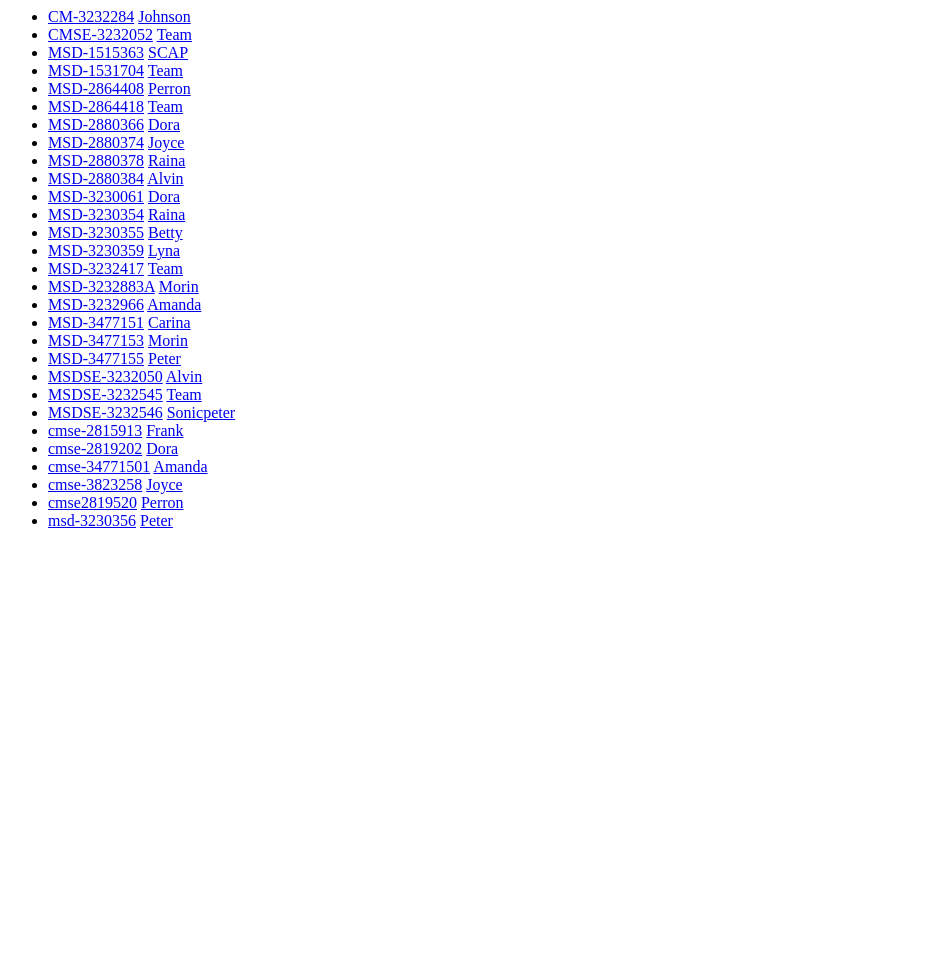
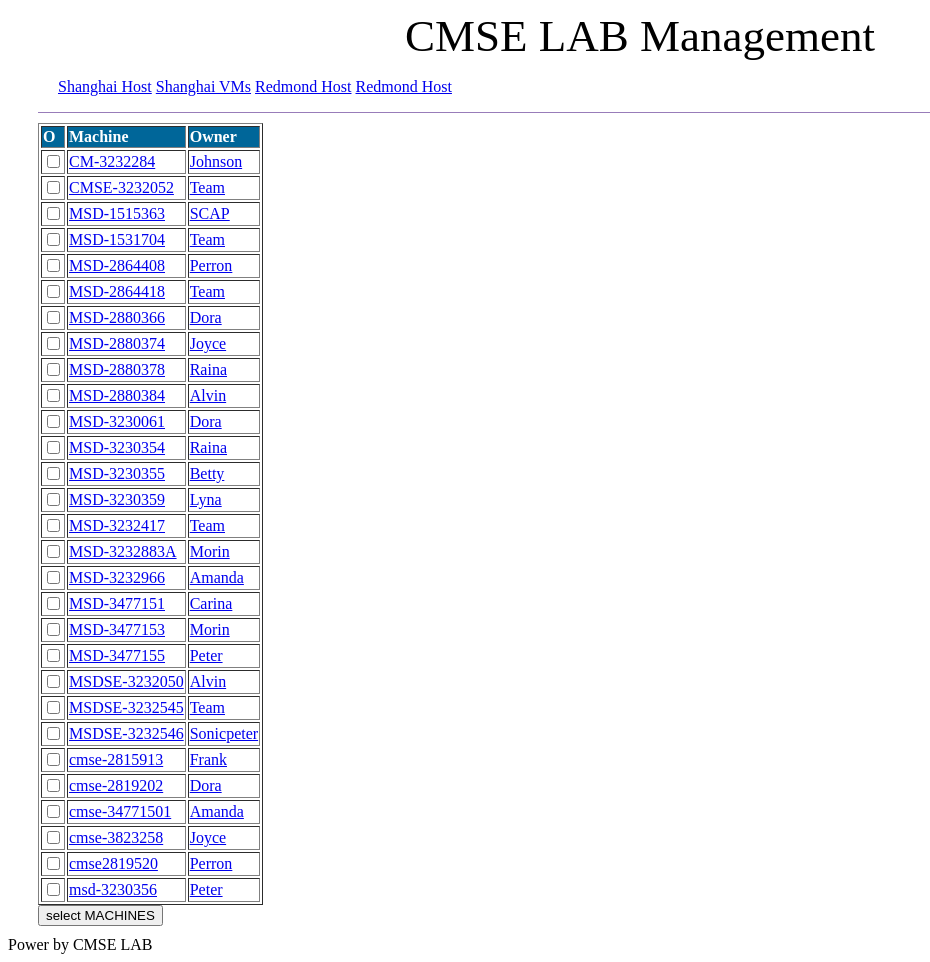
Before and after one commit to babeto/OINALL, a Django app: page /LA/ in a window 1280 px wide. Shown: the whole page, without its empty margins (0-930 px from the left). Before the commit the page ends 528 px from the top, so only its background shows below. Run offline with Django 3.2, Linux system fonts and the light colour scheme; data comes from the database, SQL or seed files in the repository.

Commit message:
template rollin

```diff
--- a/LABIOC/LA/models.py
+++ b/LABIOC/LA/models.py
@@ -17,7 +17,7 @@ class Patch(models.Model):
     title = models.CharField(max_length=200)
     kbnumber = models.CharField(max_length=200)
 
-class VirtualMachine(models.Model):
+class SHVirtualMachine(models.Model):
     vm_name = models.CharField(max_length=200)
     ip = models.GenericIPAddressField(null=True)
     owner = models.CharField(max_length=200)
@@ -33,3 +33,27 @@ class Vulnerability(models.Model):
     vulid = models.IntegerField(default=0)
     vulname = models.CharField(max_length=200)
     vuldescription = models.CharField(max_length=600)
+
+class REDHost(models.Model):
+    host_name = models.CharField(max_length=200)
+    ip = models.GenericIPAddressField(null=True)
+    owner = models.CharField(max_length=200)
+    os = models.CharField(max_length=200,null=True)
+    lastcu = models.CharField(max_length=200,null=True)
+    compliant = models.BooleanField(default=False,null=True)
+    lastscantime = models.DateTimeField(null=True)
+    def __str__(self):
+        return self.host_name
+
+
+class REDVirtualMachine(models.Model):
+    vm_name = models.CharField(max_length=200)
+    ip = models.GenericIPAddressField(null=True)
+    owner = models.CharField(max_length=200)
+    os = models.CharField(max_length=200,null=True)
+    lastcu = models.CharField(max_length=200,null=True)
+    compliant = models.BooleanField(default=True)
+    lastscantime = models.DateTimeField(null=True)
+    loc_host = models.ForeignKey(REDHost,on_delete=models.CASCADE,db_column='host_name')
+    def __str__(self):
+        return self.vm_name
--- /dev/null
+++ b/LABIOC/LA/static/LA/StyleLA.css
@@ -0,0 +1,31 @@
+body
+{
+}
+
+table .title {
+    color: white;
+    background-color: #006699;
+    font-weight: bold;
+}
+
+#header {
+    margin: 10px 30px 10px 30px;
+    font-size:45px;
+    text-align:center;
+}
+
+#navigation {
+    margin: 10px
+}
+
+#navigation li {
+    display: inline;
+}
+
+#divide hr{
+    margin: 10px 30px 10px 30px;
+}
+
+#content {
+    margin: 10px 30px 10px 30px;
+}
--- a/LABIOC/LA/templates/LA/index.html
+++ b/LABIOC/LA/templates/LA/index.html
@@ -1,16 +1,30 @@
-<html>
-<head><title></title></head>
+{% extends "base.html" %}
+{% block content %}
 
-<body>
+<div class="content">
+{% if all_sh_host %}
+<form action="{% url 'LA:detailList' %} " method="POST">
+    {% csrf_token %}
+        <table border="1">
+            <tr class="title">
+                <td>O</td>
+                <td>Machine</td>
+                <td>Owner</td>
+            </tr>
+        {% for host in all_sh_host %}
 
-{% if all_sh_host %}
-    <ul>
-        {% for host in all_sh_host %}
-        <li><a href="{% url 'LA:detail' host.host_name %}">{{host.host_name}}</a>  <a href="{% url 'LA:owner' host.owner%}">{{host.owner}}</a></li>
+            <tr>
+                <td><input type="checkbox" name="host_name" value="{{host.host_name}}" /></td>
+                <td><a href="{% url 'LA:detail' host.host_name %}">{{host.host_name}}</a> </td>
+                <td><a href="{% url 'LA:owner' host.owner%}">{{host.owner}}</a></td>
+            </tr>
         {% endfor %}
-    </ul>
+        </table>
+        <input type="submit", value="select MACHINES" />
 {% else %}
     <p>no host</p>
 {% endif %}
-</body>
-</html>
+</form>
+</div>
+
+{% endblock %}
--- /dev/null
+++ b/LABIOC/LA/templates/base.html
@@ -0,0 +1,35 @@
+<!DOCTYPE html>
+
+<html lang="en" xmlns="http://www.w3.org/1999/xhtml">
+<head>
+    <meta charset="utf-8" />
+    {% load static %}
+    <link rel="stylesheet" type="text/css" href="{% static 'LA/StyleLA.css' %}" />
+    <title>CMSE Lab</title>
+</head>
+<body>
+    <div id="header"><span>CMSE LAB Management</span></div>
+    <div id="navigation">
+        <ul>
+            <li>
+                <a id="lnkHome" href="{%url 'LA:index' %}">Shanghai Host</a>
+            </li>
+            <li>
+                <a id="lnkSHVM" href="{% url 'LA:shVM' %}">Shanghai VMs</a>
+            </li>
+            <li>
+                <a id="lnkRedHost" href="{% url 'LA:redHost' %}">Redmond Host</a>
+            </li>
+            <li>
+                <a id="lnkRedVM" href="{% url 'LA:redVM' %}">Redmond Host</a>
+            </li>
+        </ul>
+    </div>
+    <div id="divide"><hr align="center" color =" #987cb9" size="1" /></div>
+    <div id="content">
+        {% block content %}
+        {% endblock %}
+    </div>
+    <div class="page-footer"><span>Power by CMSE LAB</span></div>
+</body>
+</html>
--- a/LABIOC/LA/urls.py
+++ b/LABIOC/LA/urls.py
@@ -5,8 +5,12 @@ from . import views
 
 app_name = 'LA'
 urlpatterns = [
-    path('', views.index, name='index'),
+    #path('', views.index, name='index'),
+    path('', views.IndexView.as_view(), name = 'index'),
     path('owner/<str:owner_name>', views.showhost, name = 'owner'),
     path('host/<str:host_name>', views.showowner, name = 'detail'),
-
+    path('hostlist', views.showhostlist, name = 'detailList'),
+    path('shVM', views.showshVM, name = 'shVM'),
+    path('redHost', views.showredHost, name ='redHost'),
+    path('redVM', views.showredVM, name = 'redVM'),
 ]
--- a/LABIOC/LA/views.py
+++ b/LABIOC/LA/views.py
@@ -5,14 +5,30 @@ from django.shortcuts import render
 from django.http import HttpResponse
 from django.template import loader
 from .models import SHHost
+from .models import SHVirtualMachine
+from .models import REDHost
+from .models import REDVirtualMachine
+from django.http import HttpResponseRedirect
+from django.shortcuts import get_object_or_404, render
+from django.urls import reverse
+from django.views import generic
 
+'''
 def index(request):
-    all_sh_host = SHHost.objects.order_by('host_name')
+    all_sh_host = SHHost.objects.all() #.order_by('host_name')
     template = loader.get_template('LA/index.html')
     context = {
         'all_sh_host' : all_sh_host
     }
     return HttpResponse(template.render(context, request))
+'''
+
+class IndexView(generic.ListView):
+    template_name = 'LA/index.html'
+    context_object_name = 'all_sh_host'
+    def get_queryset(self):
+        """return all the Shanghai host"""
+        return SHHost.objects.order_by('host_name')
 
 def showhost(request, owner_name):
     owner_sh_host = SHHost.objects.filter(owner = owner_name)
@@ -23,3 +39,27 @@ def showowner(request, host_name):
     sel_host = SHHost.objects.get(host_name = host_name)
     context = { 'sel_host' : sel_host }
     return render(request, 'LA/details.html', {'sel_host': sel_host})
+
+def showhostlist(request):
+    if request.method=="POST":
+        hostlist = request.POST.getlist('host_name')
+        host_list=[]
+        for host in hostlist:
+            host_list.append(SHHost.objects.get(host_name=host))
+        context = {'host_list': host_list }
+        return render(request, 'LA/detailList.html', context)
+
+def showshVM(request):
+    shVM = SHVirtualMachine.objects.all()
+    context = {'shVM':shVM}
+    return render(request, 'LA/SHVM.html', context)
+
+def showredVM(request):
+    redVM = REDVirtualMachine.objects.all()
+    context = {'redVM':redVM}
+    return render(request, 'LA/REDVM.html', context)
+
+def showredHost(request):
+    redHost = REDHost.objects.all()
+    context = {'redHost':redHost}
+    return render(request, 'LA/REDHost.html', context)
```
Also changed, not shown: LABIOC/LA/templates/LA/REDHost.html (added, +11 -0 lines), LABIOC/LA/templates/LA/REDVM.html (added, +11 -0 lines), LABIOC/LA/templates/LA/SHVM.html (added, +11 -0 lines), LABIOC/LA/templates/LA/detailList.html (added, +17 -0 lines), LABIOC/LA/migrations/0005_auto_20190606_0438.py (added), LABIOC/db.sqlite3, 1 other file.
